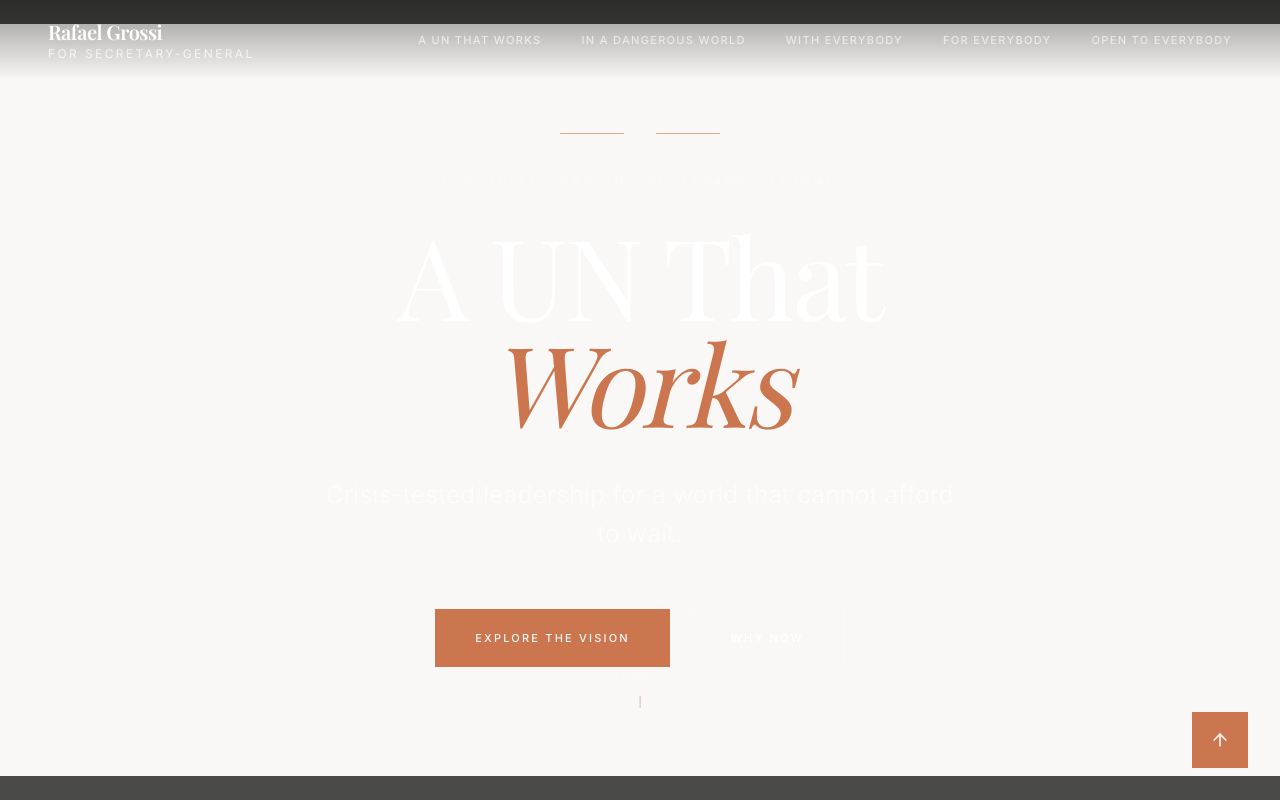
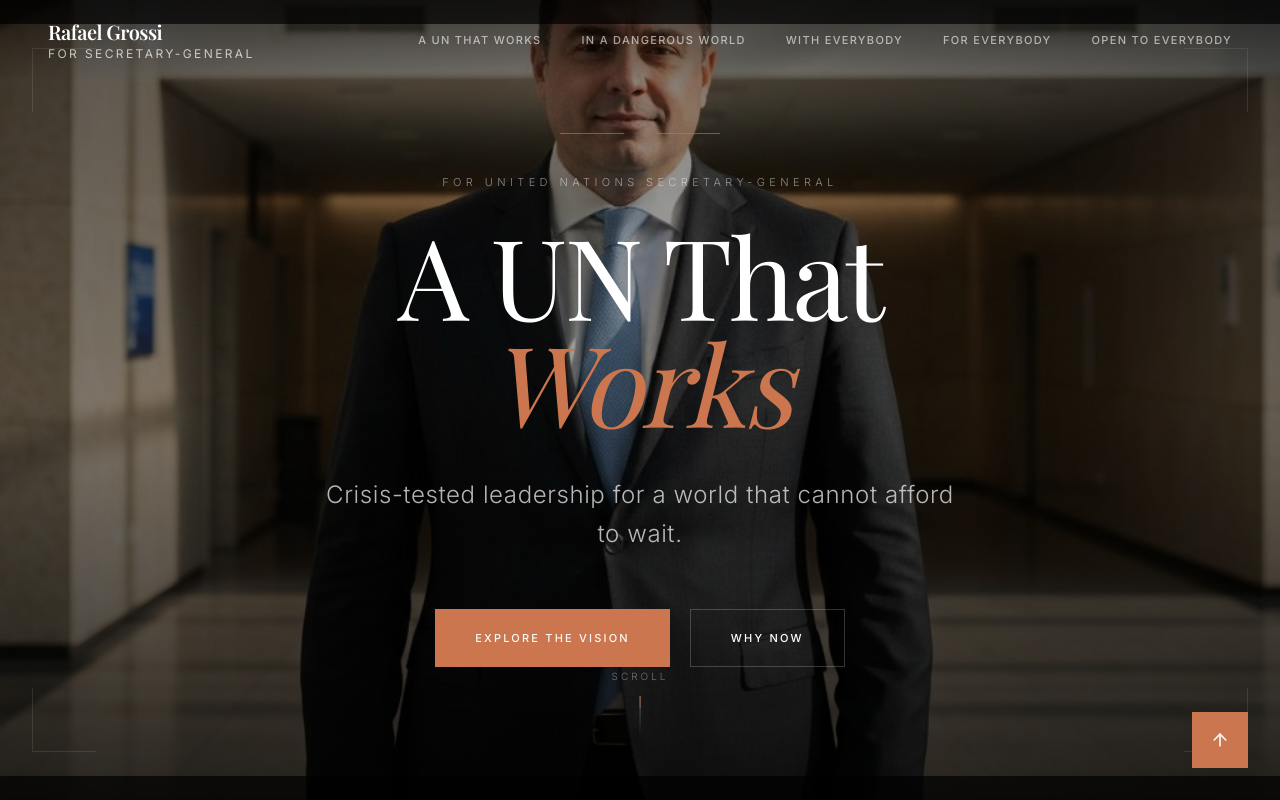
Before and after one commit to demireidel/PS-Grossi, a Next.js app: page / in a window 1280 px wide. Shown: the top 800 px of the page. Built offline with nearby package versions, Linux system fonts and the light colour scheme; a web font is replaced by a local one.

Commit message:
fix: simplify hero section layout for height calculation
Remove nested divs to ensure correct height calculation.

```diff
--- a/components/sections/hero-section.tsx
+++ b/components/sections/hero-section.tsx
@@ -14,22 +14,18 @@ export function HeroSection() {
   return (
     <section className="relative min-h-screen h-screen flex items-center justify-center overflow-hidden">
       {/* Background Image with cinematic treatment */}
-      <div className="absolute inset-0 film-grain">
-        <div className="relative w-full h-full ken-burns">
+      <div className="absolute inset-0">
         <Image
           src="/images/grossi-hero.jpg"
           alt="Rafael Grossi"
           fill
           priority
-            className="object-cover object-center color-grade-warm"
+          className="object-cover object-center"
           sizes="100vw"
         />
-        </div>
         {/* Sophisticated gradient overlay */}
         <div className="absolute inset-0 bg-gradient-to-b from-black/50 via-black/30 to-black/75" />
         <div className="absolute inset-0 bg-gradient-to-r from-black/30 via-transparent to-black/30" />
-        {/* Vignette effect */}
-        <div className="absolute inset-0 vignette" />
       </div>
 
       {/* Letterbox bars for cinematic feel */}
```
Lines whose indentation alone changed are shown as unchanged.
